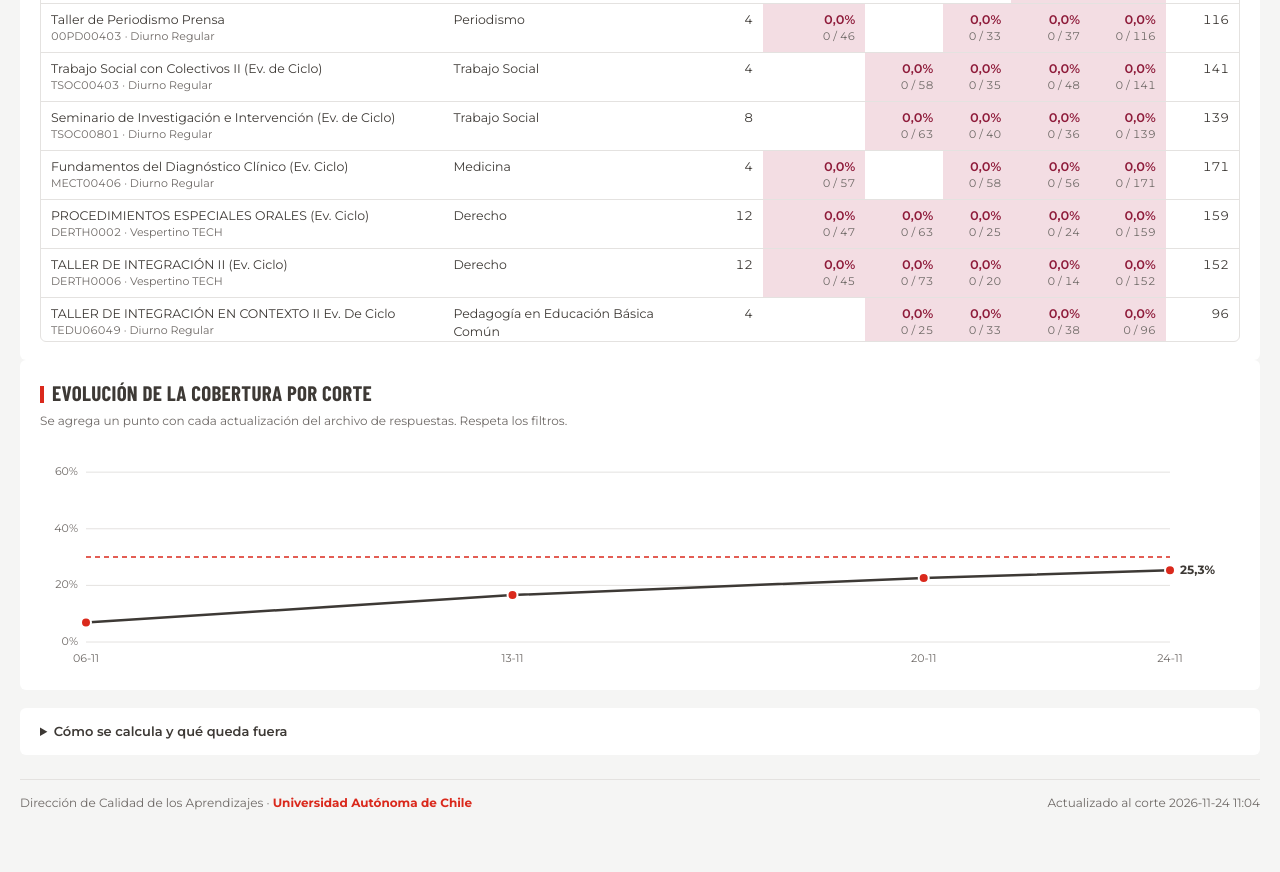
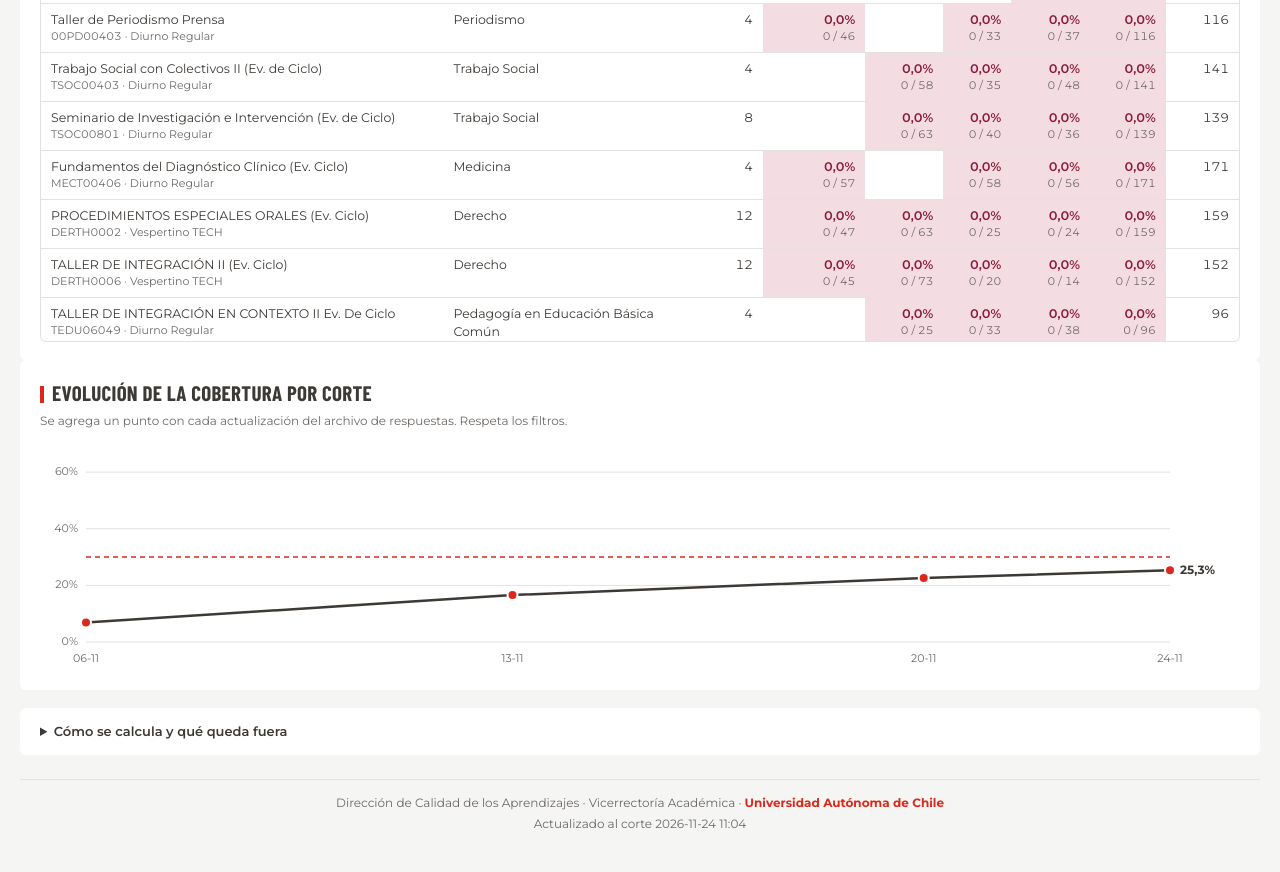
Before and after one commit to RicardoFH97/Cobertura-CICLO, a plain HTML site: page index.html in a window 1280 px wide. Shown: the part 1376-2248 px from the top of the page. Before the commit the page ends 2227 px from the top, so only its background shows below. Drawn offline with nearby package versions, Linux system fonts and the light colour scheme.

Commit message:
Pie de página centrado con Vicerrectoría Académica
Co-Authored-By: Claude Opus 5.5 <noreply@anthropic.com>
Claude-Session: https://claude.ai/code/session_01MgmsagW38c6rJuwMyWPQD2

```diff
--- a/index.html
+++ b/index.html
@@ -81,7 +81,7 @@
   details { background: var(--blanco); border-radius: var(--radio); padding: 14px 20px; font-size: 13px; }
   details summary { cursor: pointer; font-weight: 600; }
   details li { margin: 6px 0; }
-  footer { border-top: 1px solid var(--linea); margin-top: 6px; padding-top: 14px; font-size: 12px; color: var(--texto-suave); display: flex; justify-content: space-between; flex-wrap: wrap; gap: 8px; }
+  footer { border-top: 1px solid var(--linea); margin-top: 6px; padding-top: 14px; font-size: 12px; color: var(--texto-suave); display: flex; flex-direction: column; align-items: center; text-align: center; gap: 4px; }
   footer b { color: var(--ua-rojo); }
   .stick { display: flex; flex-direction: column; gap: 12px; }
   @media (min-width: 701px) { .stick { position: sticky; top: 0; z-index: 20; background: var(--fondo); padding: 10px 0 12px; margin-top: -10px; border-bottom: 1px solid var(--linea); } }
@@ -304,7 +304,7 @@
   </details>
 
   <footer>
-    <span>Dirección de Calidad de los Aprendizajes · <b>Universidad Autónoma de Chile</b></span>
+    <span>Dirección de Calidad de los Aprendizajes · Vicerrectoría Académica · <b>Universidad Autónoma de Chile</b></span>
     <span>Actualizado al corte <span id="corte2">—</span></span>
   </footer>
 </main>
```
